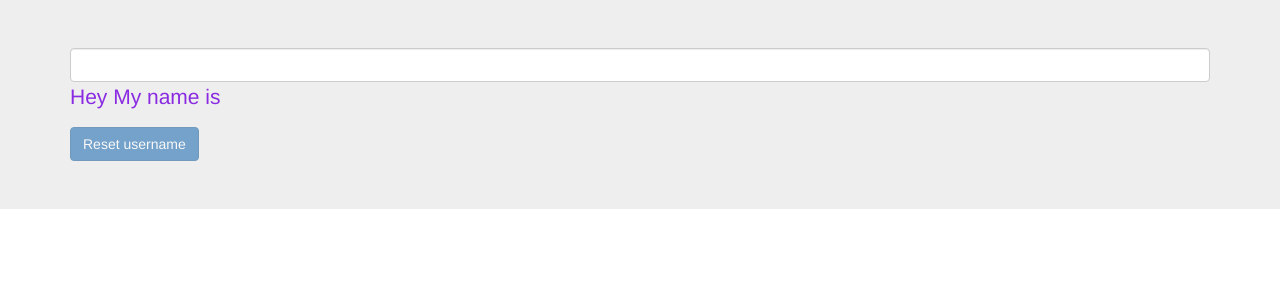
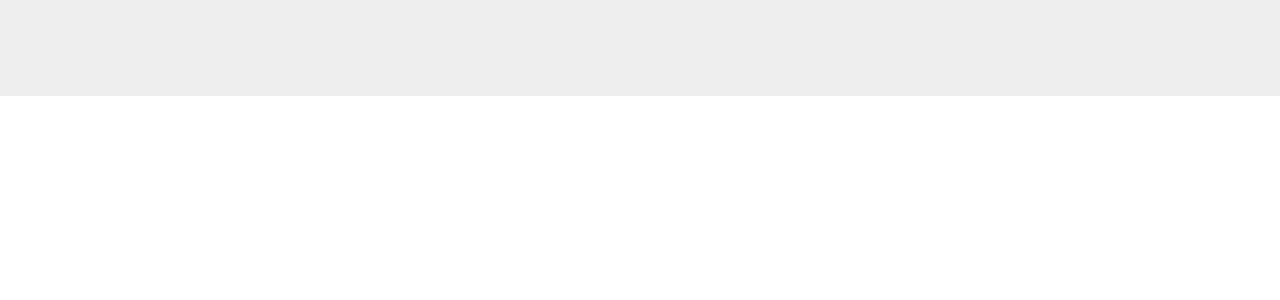
Before and after one commit to vaarigupta/Angular-Assignment-Mosh, an Angular app: page / in a window 1280 px wide. Shown: the top 300 px of the page. Built offline with nearby package versions, Linux system fonts and the light colour scheme.

Commit message:
deleted new files

```diff
--- a/src/app/app.component.html
+++ b/src/app/app.component.html
@@ -1,5 +1,5 @@
 <div class="jumbotron">
     <div class="container">
-        <app-user></app-user>
+
     </div>
 </div>
--- a/src/app/app.component.ts
+++ b/src/app/app.component.ts
@@ -6,5 +6,5 @@ import { Component } from '@angular/core';
   styleUrls: ['./app.component.css']
 })
 export class AppComponent {
-  title = 'Assignment2-Practicing-DataBinding';
+  title = 'Angular Assignments';
 }
--- a/src/app/app.module.ts
+++ b/src/app/app.module.ts
@@ -2,12 +2,11 @@ import { NgModule } from '@angular/core';
 import { BrowserModule } from '@angular/platform-browser';
 import {FormsModule} from '@angular/forms';
 import { AppComponent } from './app.component';
-import { UserComponent } from './user/user.component';
 
 @NgModule({
   declarations: [
     AppComponent,
-    UserComponent
+
   ],
   imports: [
     BrowserModule,
--- a/src/app/user/user.component.html
+++ /dev/null
@@ -1,23 +0,0 @@
-<!-- <input
-type="text"
-class="form-control"
-(input)="OnEnterUsername($event)"
->
-Passing and using data with Event Binding-->
-<input
-type="text"
-class="form-control"
-[(ngModel)]="username"
->
-<p
-style="color: blueviolet;"
->Hey My name is
-{{username}}
-</p>
-<button
-class="btn btn-primary"
-[disabled]="username===''"
-(click)="username=''"
->
-Reset username
-</button>
--- a/src/app/user/user.component.ts
+++ /dev/null
@@ -1,28 +0,0 @@
-import { Component, OnInit } from '@angular/core';
-
-@Component({
-  selector: 'app-user',
-  templateUrl: './user.component.html',
-  styleUrls: ['./user.component.css']
-})
-export class UserComponent implements OnInit {
-
-  username: string="";
-  IsDisabled:boolean=true;
-  constructor() { }
-
-  ngOnInit(): void {
-  }
-
-  OnEnterUsername(event:Event)
-  {
-    this.username = (<HTMLInputElement>event.target).value;
-    if(this.username.length!=0)
-    {
-      this.IsDisabled = false;
-
-    }
-  }
-
-
-}
```
Also changed, not shown: src/app/user/user.component.css (deleted), 1 other file (tests, documents, lock files or other folders).
